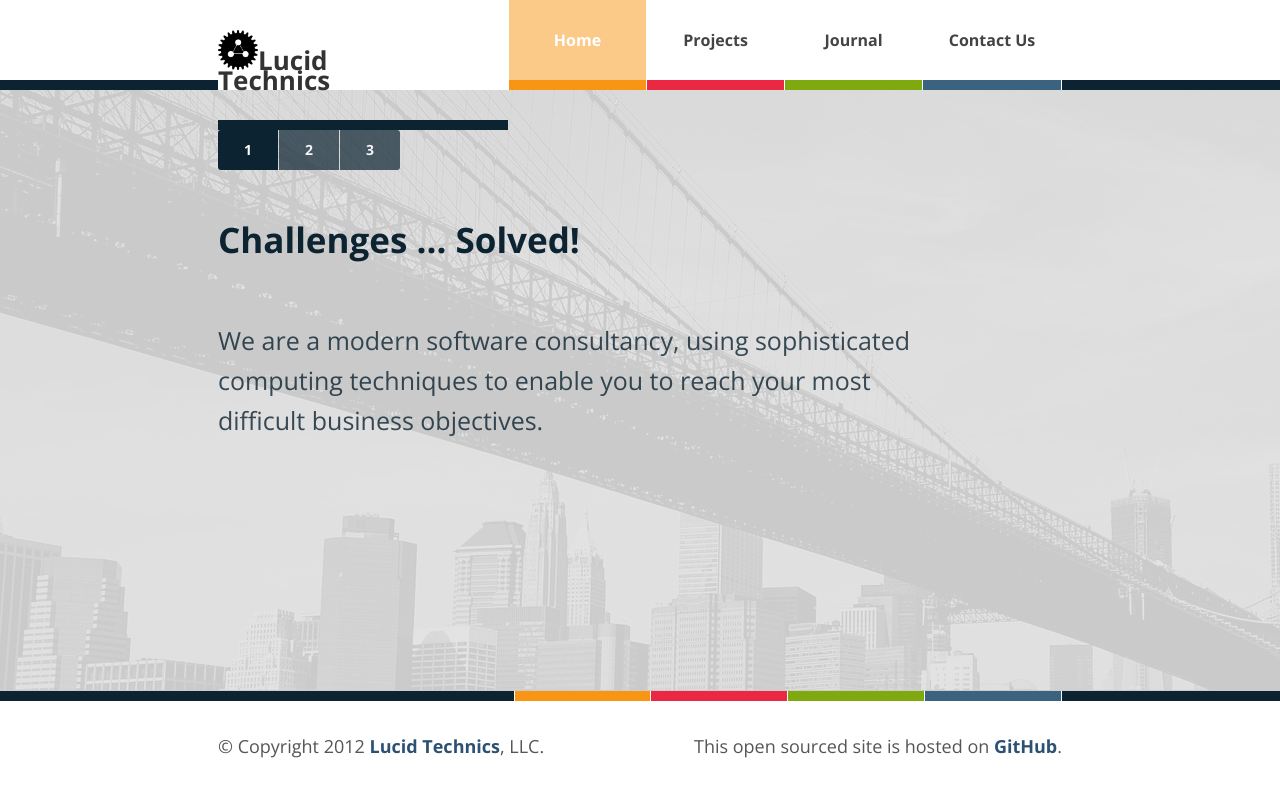
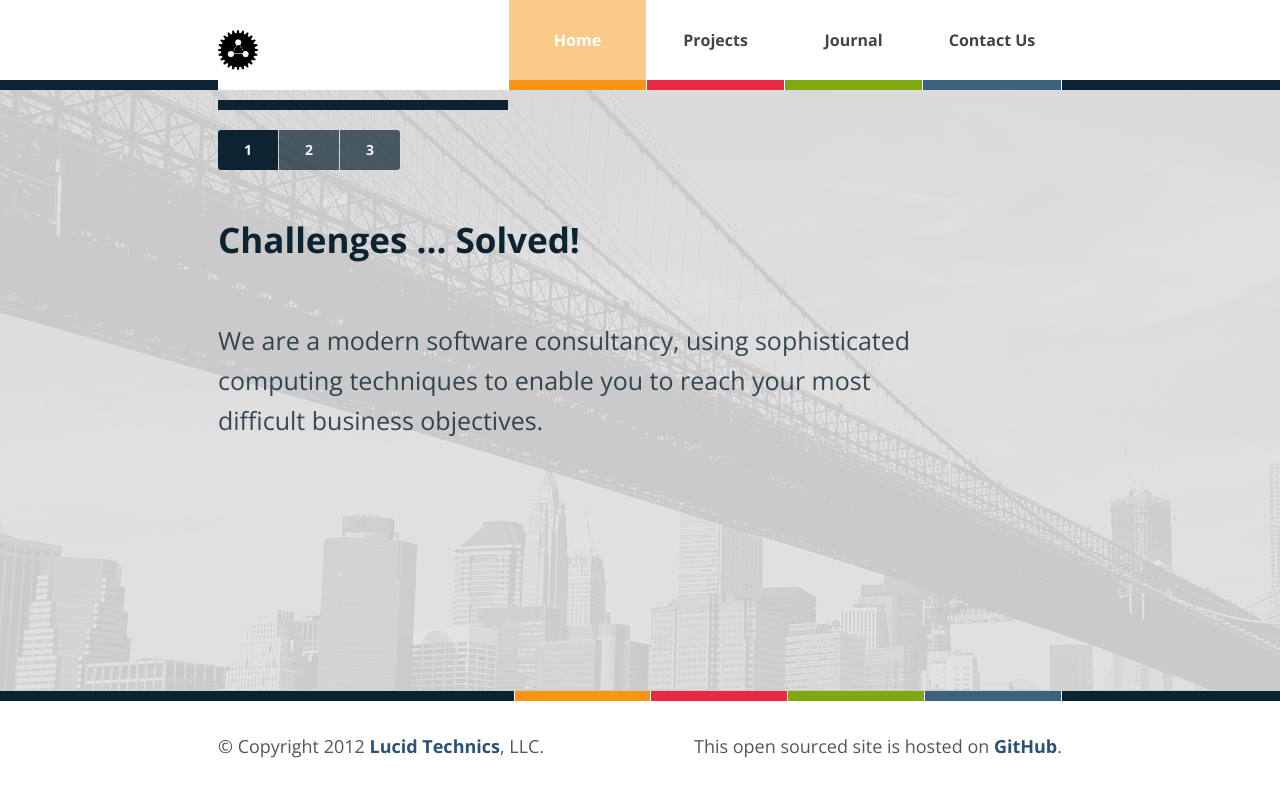
Before and after one commit to LucidTechnics/lucidtechnics.github.com, a Jekyll site: the page built from index.html, in a window 1280 px wide. Shown: the top 797 px of the page. Built offline with Jekyll 4.4.1, drawn with Linux system fonts in a browser that asks for light colours; nearby versions of some CDN libraries.

Commit message:
Updated _includes/menu.html

```diff
--- a/_includes/menu.html
+++ b/_includes/menu.html
@@ -1,6 +1,6 @@
 <div id="menu">
   <div class="inner">
-<a class="title" href="/{{site.baseurl}}" class="title"><img id="lucidtechnicslogo" src="images/lucidtechnicslogo.png" title="Lucid Technics" alt="Lucid Technics" height="40" width="40"/>Lucid Technics</a>
+<a class="title" href="/{{site.baseurl}}" class="title"><img id="lucidtechnicslogo" src="images/lucidtechnicslogo.png" title="Lucid Technics" alt="Lucid Technics" height="40" width="40"/></a>
 <!--    <a class="title" href="/{{site.baseurl}}" class="title">Lucid Technics</a>-->
     <a class="home{% if page.url == '/' %} active{% endif %}" href="/">Home</a>
     <a class="projects{% if page.url contains '/projects/' %} active{% endif %}" href="/projects/">Projects</a>
```
